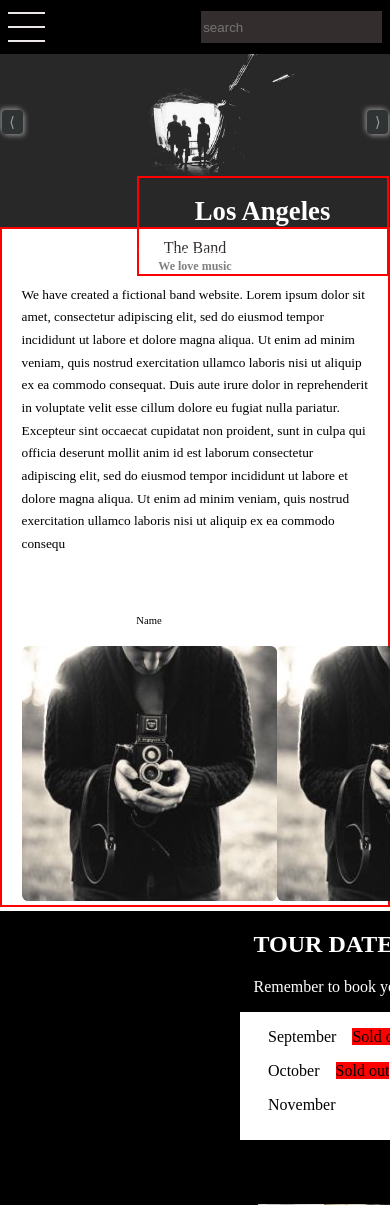
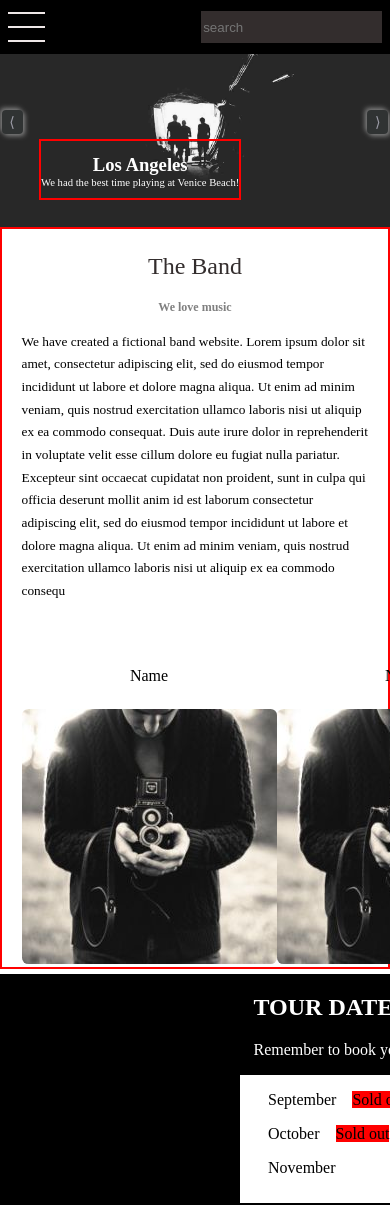
Before and after one commit to codegrann/The-Band, a PHP site: page / in a window 390 px wide; the page is wider, and only the part inside the window is pictured. Shown: the top 1205 px of that part. Run offline with PHP 8.4, Linux system fonts and the light colour scheme.

Commit message:
centered the welcoming text

```diff
--- a/index.html
+++ b/index.html
@@ -57,7 +57,7 @@
         <img src="la.jpg" alt="" id="homeimg">
         <div id="sub_title">
             <center><h1 id="h1">Los Angeles</h1></center>
-            <p id="p1">We had the best time playing at Venice Beach!</p>
+            <center><p id="p1">We had the best time playing at Venice Beach!</p></center>
         </div>
         <button id="next" class="homebtn">&RightAngleBracket;</button>
     </div>
--- a/style.css
+++ b/style.css
@@ -372,17 +372,37 @@ input{
     #closeNav{
         font-size: 32pt;
     }
+    #sub_title{
+        top: 65%;
+        left: 25%;
+    }
+
 }
 @media(max-width:550px){
     .homebtn{
         font-size: 90%;
         padding: 1% 2%;
     }
+    #sub_title{
+        top: 55%;
+        left: 20%;
+    }
 }
 
-@media(max-width:550px){
+@media(max-width:390px){
     #band{
+        /* font-size: 8pt; */
+        /* line-height: 0.2; */
+    }
+    #sub_title{
+        /* top: 55%; */
+        left: 10%;
+    }
+    #sub_title h1{
+        margin-bottom: -0.6rem;
+        font-size: 14pt;
+    }
+    #sub_title p{
         font-size: 8pt;
-        line-height: 0.2;
     }
 }
```
